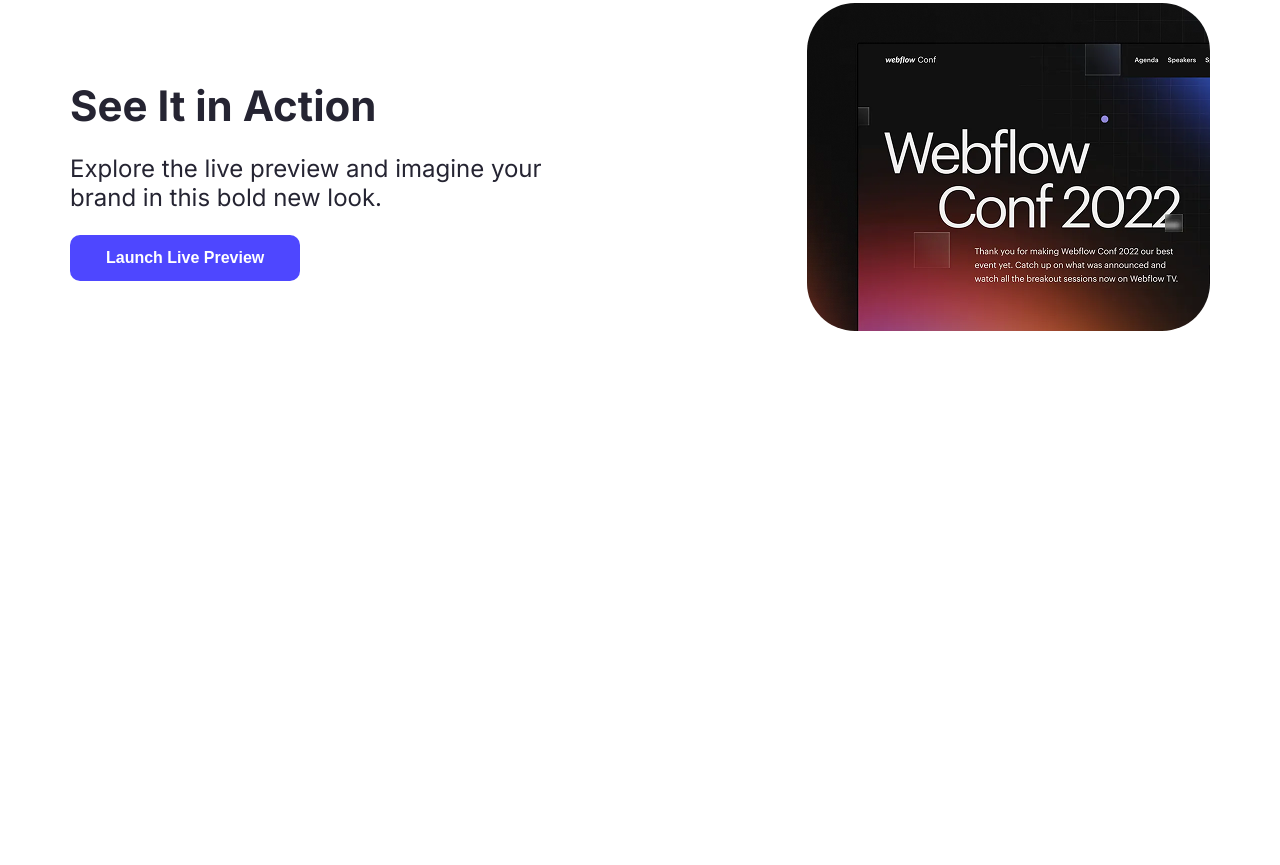
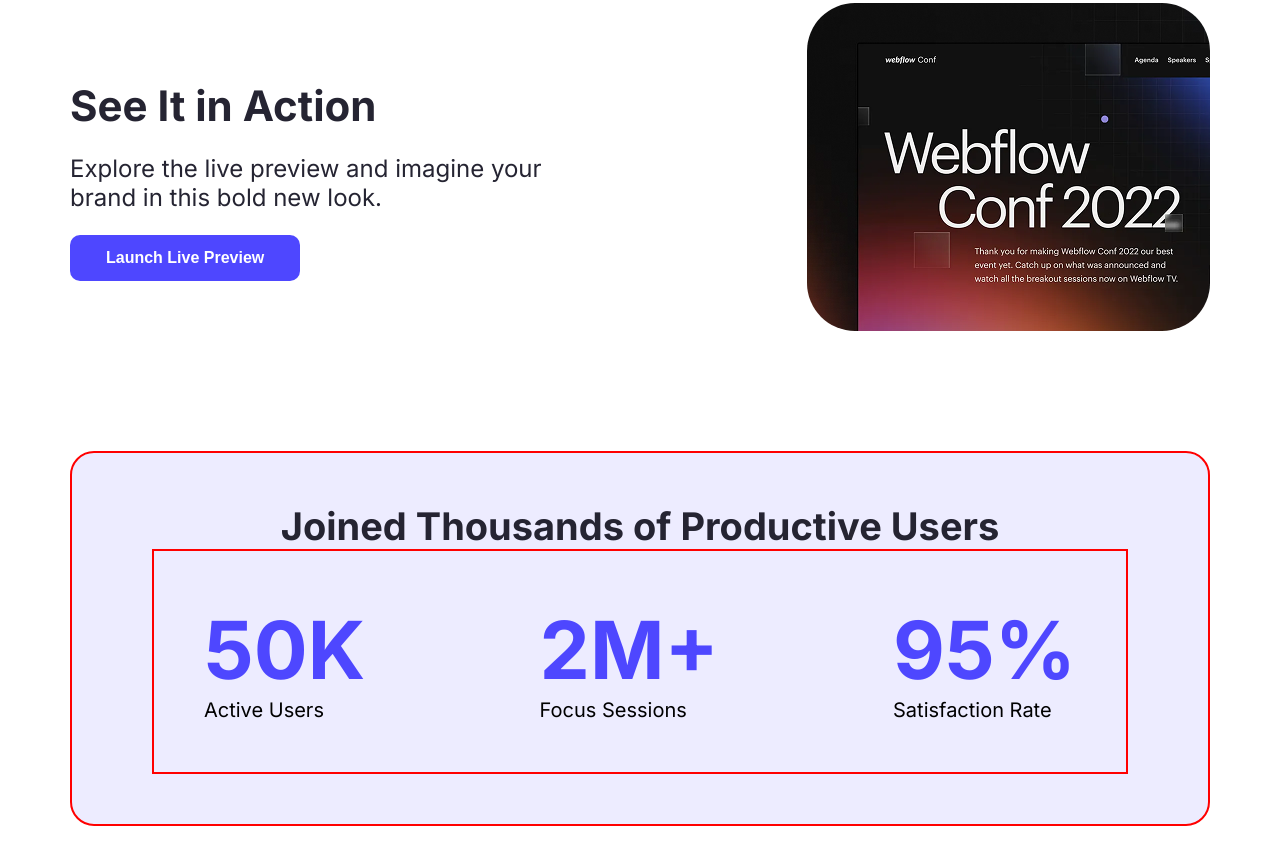
Before and after one commit to sohelrana07/assignment-one, a plain HTML site: page index.html in a window 1280 px wide. Shown: the part 811-1676 px from the top of the page. Before the commit the page ends 1262 px from the top, so only its background shows below. Drawn offline with Linux system fonts and the light colour scheme.

Commit message:
added an productive user section

```diff
--- a/index.html
+++ b/index.html
@@ -47,7 +47,24 @@
             </div>
         </section>
 
-
+        <!-- Productive Users Section start here -->
+        <section class="Productive-Users main-width">
+            <h1 class="centered-title">Joined Thousands of Productive Users</h1>
+            <div class="user-data-container">
+                <div class="user-data">
+                    <h1 class="user-number primary-color">50K</h1>
+                    <p class="user-details">Active Users</p>
+                </div>
+                <div class="user-data">
+                    <h1 class="user-number primary-color">2M+</h1>
+                    <p class="user-details">Focus Sessions</p>
+                </div>
+                <div class="user-data">
+                    <h1 class="user-number primary-color">95%</h1>
+                    <p class="user-details">Satisfaction Rate</p>
+                </div>
+            </div>
+        </section>
 
     </main>
     <footer>
--- a/style/style.css
+++ b/style/style.css
@@ -118,3 +118,40 @@ nav {
     width: 100%;
     border-radius: 48px;
 }
+
+/* Productive Users Section style here */
+.Productive-Users {
+    background-color: rgba(78, 71, 255, 0.1);
+    border-radius: 24px;
+    padding: 50px 80px;
+    border: 2px solid red;
+    margin-bottom: 137px;
+}
+
+.centered-title {
+    font-size: 38px;
+    font-weight: 700;
+    color: #252432;
+    text-align: center;
+}
+
+.user-data-container {
+    display: flex;
+    justify-content: space-between;
+    gap: 158px;
+    padding: 50px;
+    border: 2px solid red;
+}
+
+
+.user-number {
+    font-size: 80px;
+    font-weight: 700;
+    font-family: "Inter", sans-serif;
+}
+
+.user-details {
+    color: #000000;
+    font-size: 20px;
+    font-family: "Inter", sans-serif;
+}
```
